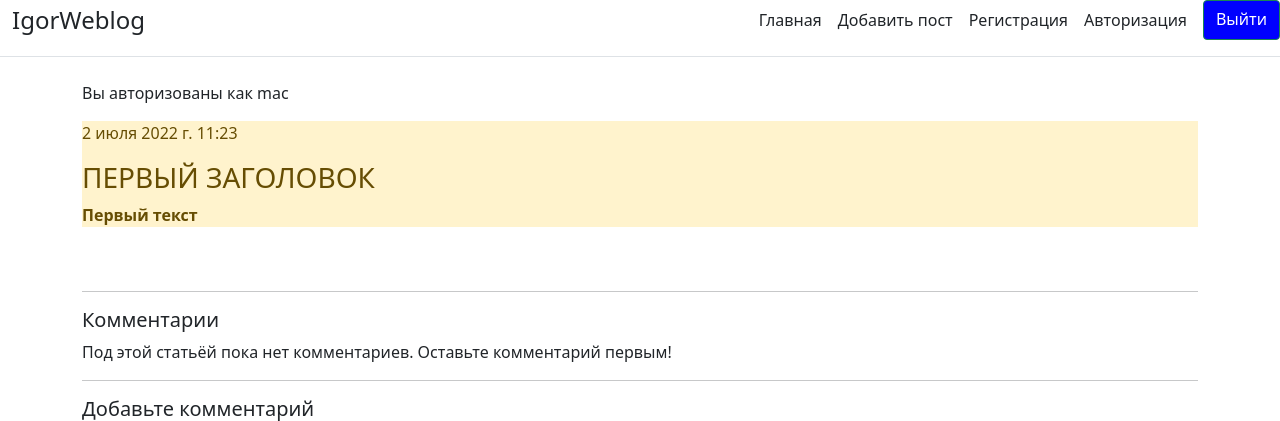
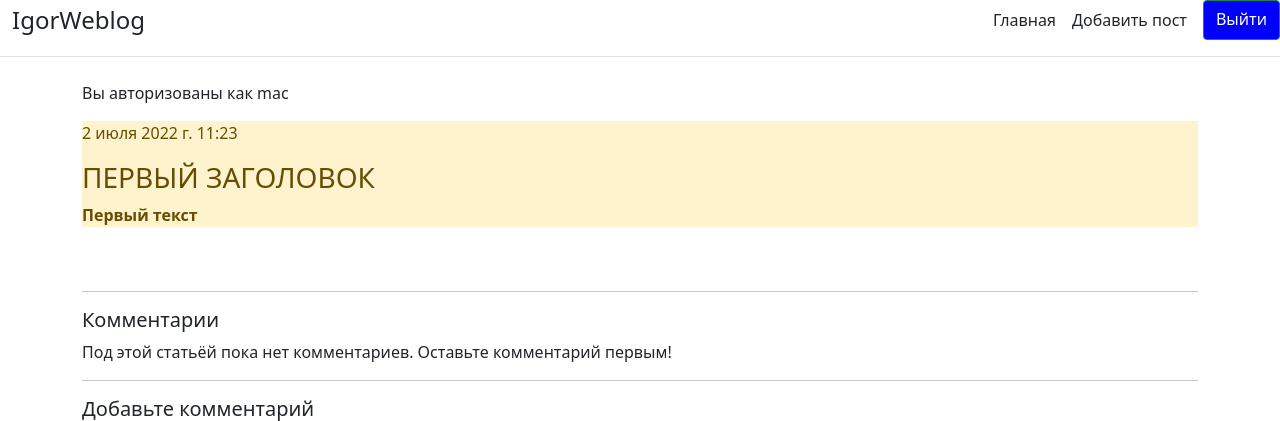
Before and after one commit to IgorGavrik/2022-06-04, a Django app: page /article_detail/2022-07-02-1123390000/ in a window 1280 px wide. Shown: the top 421 px of the page. Run offline with Django 4.2, Linux system fonts and the light colour scheme; a user stored in the database is signed in; data comes from the database, SQL or seed files in the repository; both versions use the stored data as it was after the commit.

Commit message:
Merge remote-tracking branch 'origin/master'
# Conflicts:
#	IgorWeblog/Blog/templates/Blog/base.html
#	IgorWeblog/Blog/templates/Blog/pagination.html

```diff
--- a/IgorWeblog/Blog/templates/Blog/base.html
+++ b/IgorWeblog/Blog/templates/Blog/base.html
@@ -15,14 +15,11 @@
         <nav class="d-inline-flex mt-2 mt-md-0 ms-md-auto">
             <a class="me-3 py-2 text-dark text-decoration-none" href="{% url 'index' %}">Главная</a>
             <a class="me-3 py-2 text-dark text-decoration-none" href="{% url 'post' %}">Добавить пост</a>
-            <a class="me-3 py-2 text-dark text-decoration-none" href="{% url 'registration' %}">Регистрация</a>
-            <a class="me-3 py-2 text-dark text-decoration-none" href="{% url 'login' %}">Авторизация</a>
             <a button type="submit" class="btn btn-success" style="background:blue" href="{% url 'logout' %}">Выйти</a>
         </nav>
 {% else %}
         <nav class="d-inline-flex mt-2 mt-md-0 ms-md-auto">
             <a class="me-3 py-2 text-dark text-decoration-none" href="{% url 'index' %}">Главная</a>
-            <a class="me-3 py-2 text-dark text-decoration-none" href="{% url 'registration' %}">Регистрация</a>
             <a class="me-3 py-2 text-dark text-decoration-none" href="{% url 'login' %}">Авторизация</a>
         </nav>
 {% endif %}
```
Also changed, not shown: IgorWeblog/db.sqlite3.
